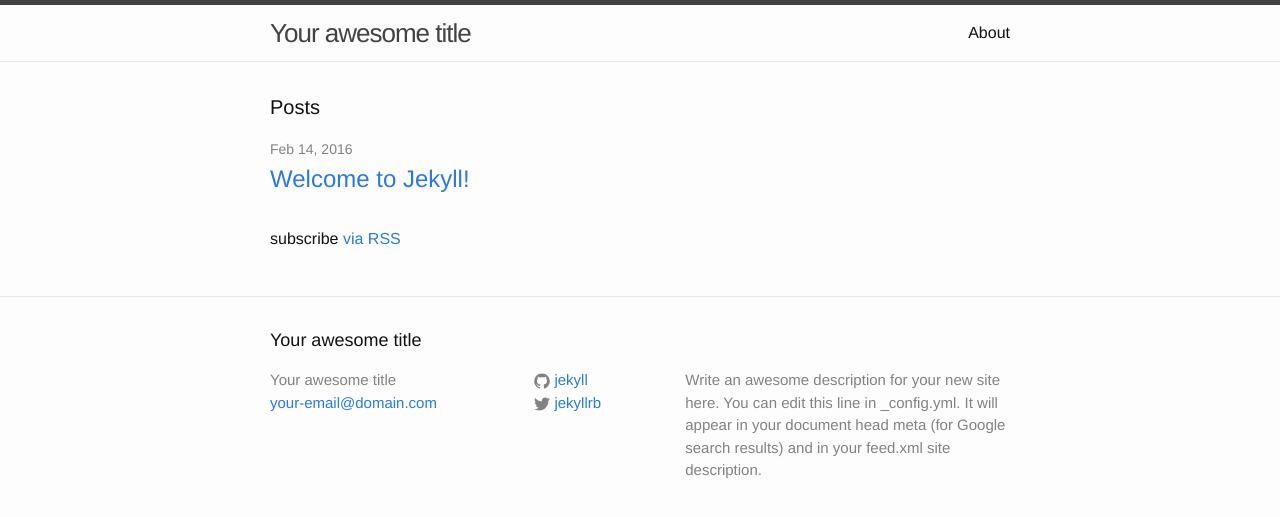
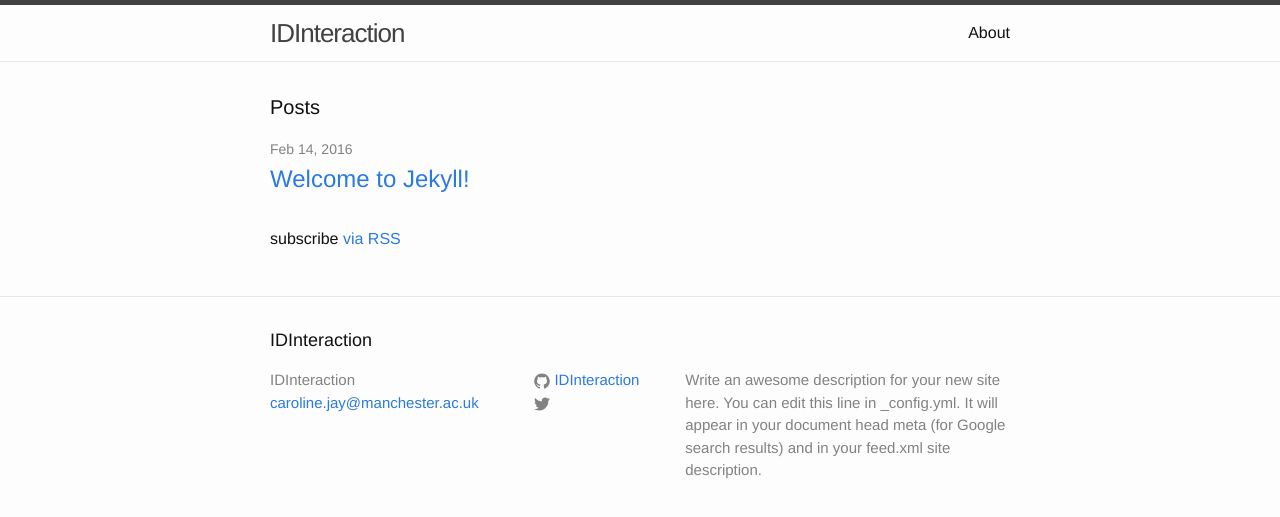
Before and after one commit to IDInteraction/IDInteraction.github.io, a Jekyll site: the page built from index.html, in a window 1280 px wide. Shown: the top 517 px of the page. Built offline with Jekyll 4.4.1, drawn with Linux system fonts in a browser that asks for light colours.

Commit message:
Update top-level site configuration.

```diff
--- a/_config.yml
+++ b/_config.yml
@@ -1,14 +1,14 @@
 # Site settings
-title: Your awesome title
-email: your-email@domain.com
+title: IDInteraction
+email: caroline.jay@manchester.ac.uk
 description: > # this means to ignore newlines until "baseurl:"
   Write an awesome description for your new site here. You can edit this
   line in _config.yml. It will appear in your document head meta (for
   Google search results) and in your feed.xml site description.
 baseurl: "" # the subpath of your site, e.g. /blog/
-url: "http://yourdomain.com" # the base hostname & protocol for your site
-twitter_username: jekyllrb
-github_username:  jekyll
+url: "http://idinteraction.cs.manchester.ac.uk" # the base hostname & protocol for your site
+twitter_username: ""
+github_username: "IDInteraction"
 
 # Build settings
 markdown: kramdown
```
